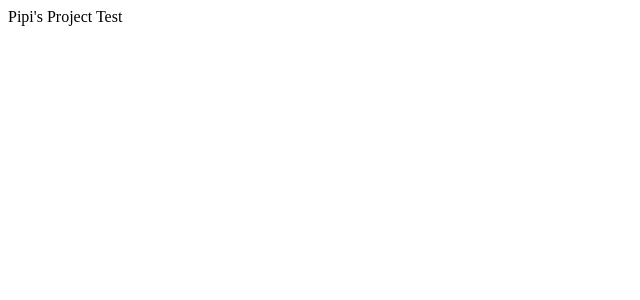
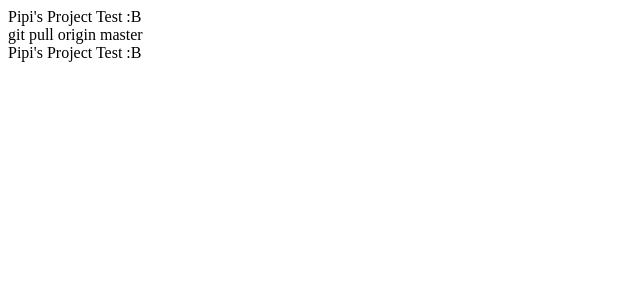
Before and after one commit to ligatordaniel/pipisproject, an Angular app: page / in a window 1280 px wide. Shown: the top 300 px of the page, without its empty margins (0-640 px from the left). Built offline with nearby package versions, Linux system fonts and the light colour scheme.

Commit message:
subir solo app

```diff
--- a/src/app/app.component.html
+++ b/src/app/app.component.html
@@ -1,3 +1,5 @@
-<div>Pipi's Project Test</div>
+<div>Pipi's Project Test :B</div>
+<div>git pull origin master</div>
+<div>Pipi's Project Test :B</div>
 
 <router-outlet></router-outlet>
```
